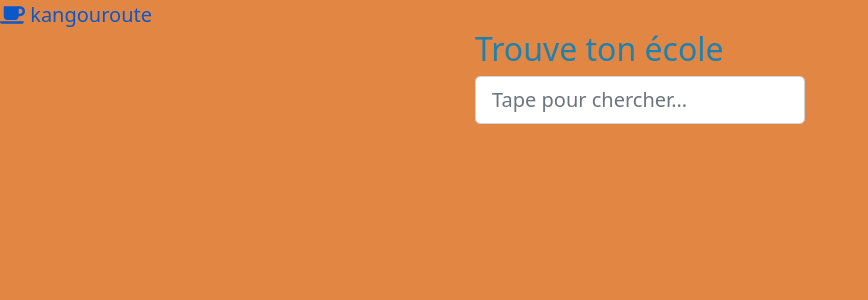
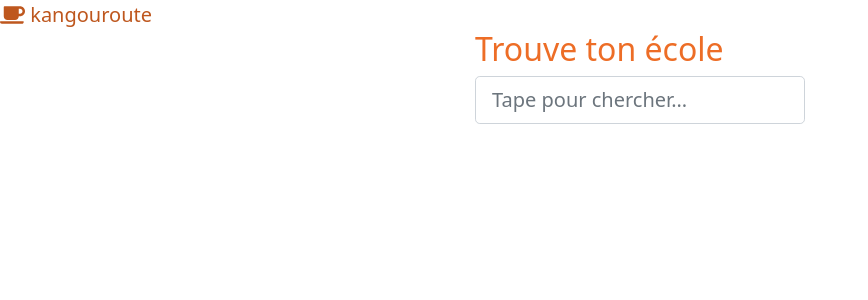
Before and after one commit to keep-it-cool/kangouroute, an Angular app: page / in a window 1280 px wide. Shown: the top 300 px of the page, without its empty margins (0-868 px from the left). Built offline with nearby package versions, Linux system fonts and the light colour scheme.

Commit message:
Orange color for primary and text

```diff
--- a/src/styles.scss
+++ b/src/styles.scss
@@ -1,5 +1,5 @@
 /* You can add global styles to this file, and also import other style files */
-$body-bg: #e28743;
-$body-color: #1e81b0;
+$primary: #ed6d26;
+$body-color: #ed6d26;
 // import in the bootstrap SASS file
 @import '../node_modules/bootstrap/scss/bootstrap';
```
